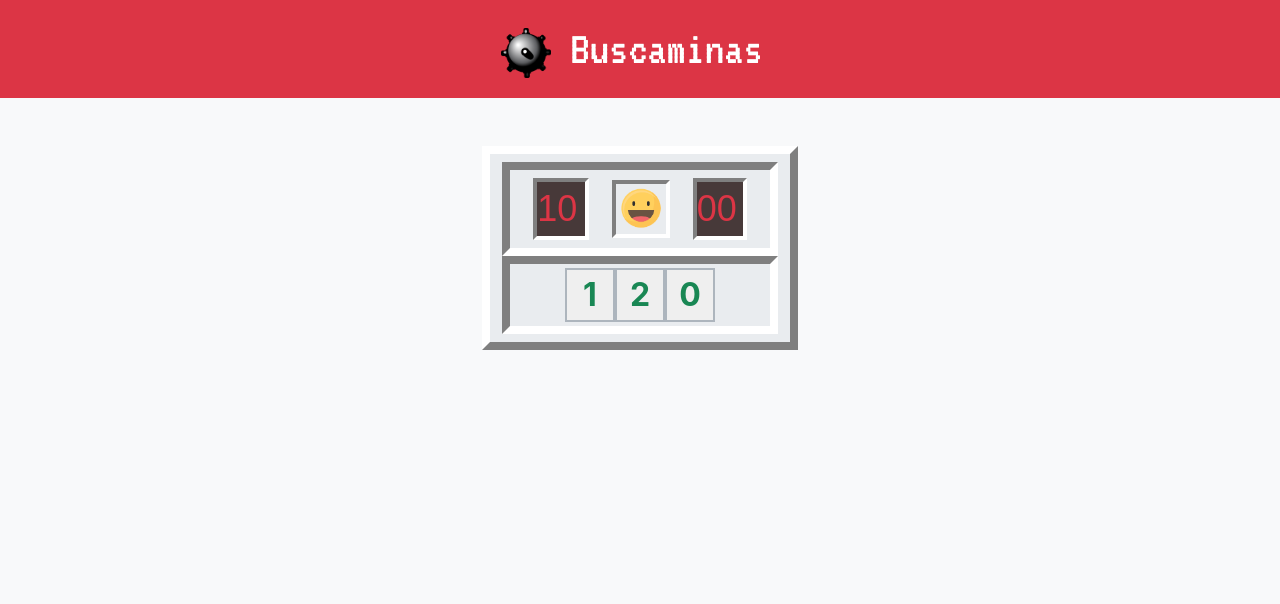
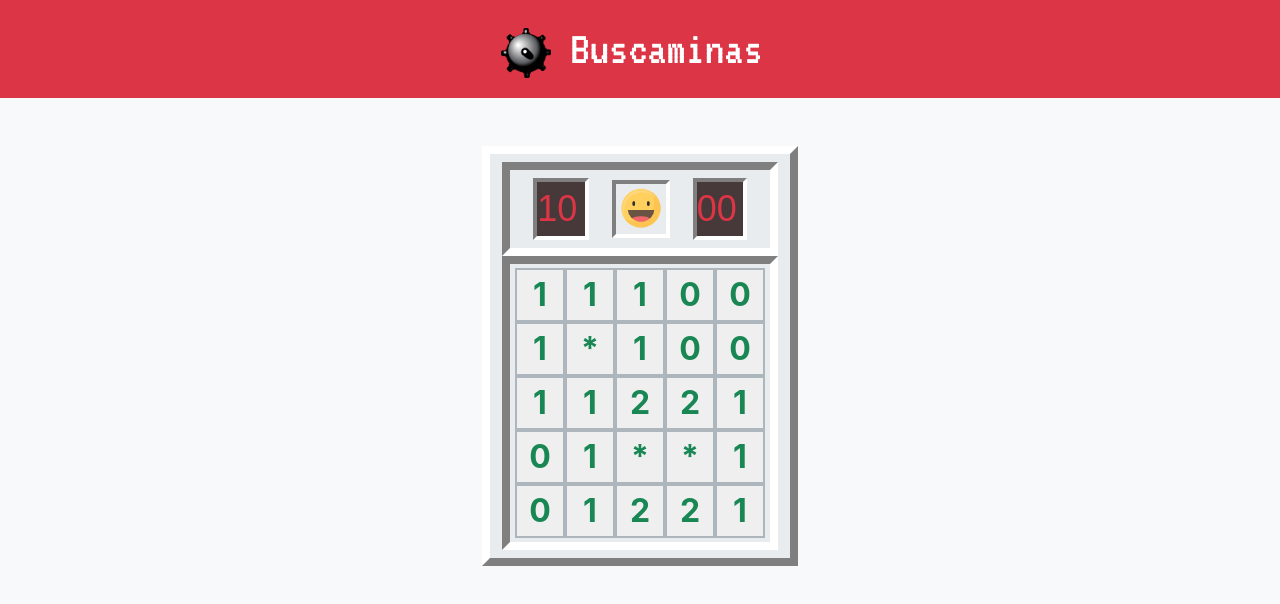
Before and after one commit to pgomezarnalVIU/masterclassReact, a React (Create React App) app in the folder buscaminas/: page / in a window 1280 px wide. Shown: the top 604 px of the page. Built offline with nearby package versions, Linux system fonts and the light colour scheme; a web font is replaced by a local one.

Commit message:
List celdas

```diff
--- a/buscaminas/src/App.js
+++ b/buscaminas/src/App.js
@@ -2,6 +2,10 @@ import './App.css';
 import Celda from './Celda';
 
 function App() {
+  const mapaCeldas=["1","1","1","0","0","1","*","1","0","0","1","1","2","2","1","0","1","*","*","1","0","1","2","2","1"]
+  const celdas = mapaCeldas.map((valor,index) =>
+    <div classNAme="col-auto p-0"><Celda valor={valor} key={index}/></div>
+  );
   return (
   <div className="container text-center" style={{ width: 340 }}>
     {/*TABLERO*/}
@@ -25,9 +29,9 @@ function App() {
       {/*CELDAS*/}
       <div className="row borderInside bg-body-secondary text-center justify-content-center">
         <div className="col my-1 p-0">
-            <Celda valor={1}/>
-            <Celda valor={2}/>
-            <Celda valor={0}/>
+          <div className="d-flex flex-wrap justify-content-center">
+            {celdas}
+          </div>
         </div>
       </div>
       {/*FIN CELDAS*/}
```
